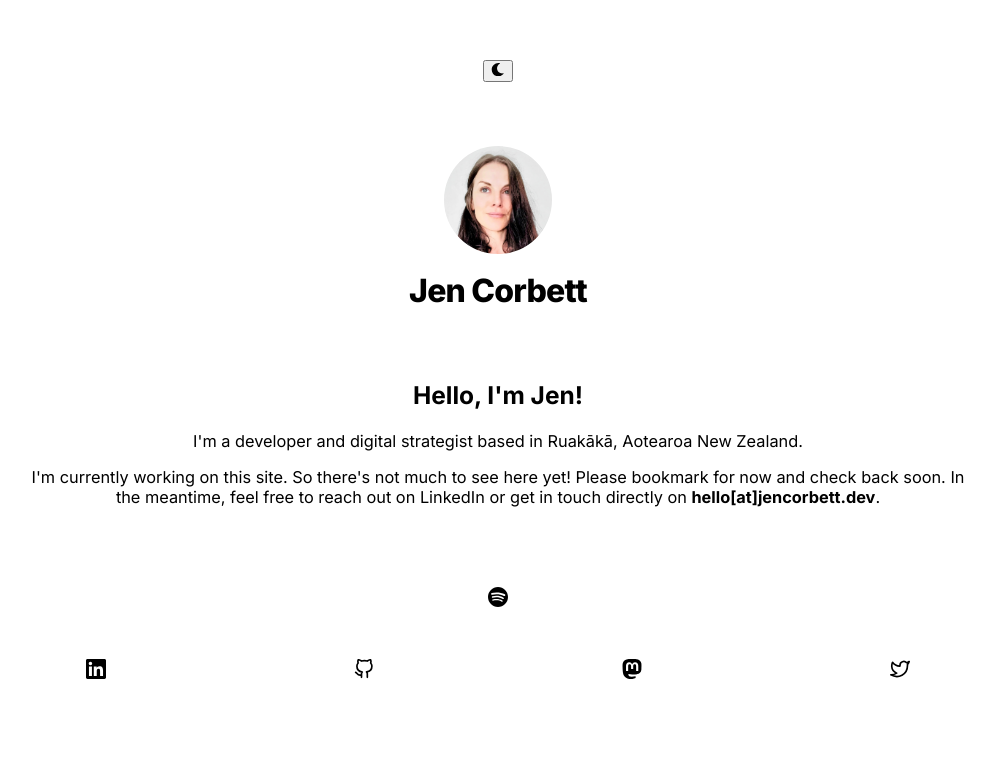
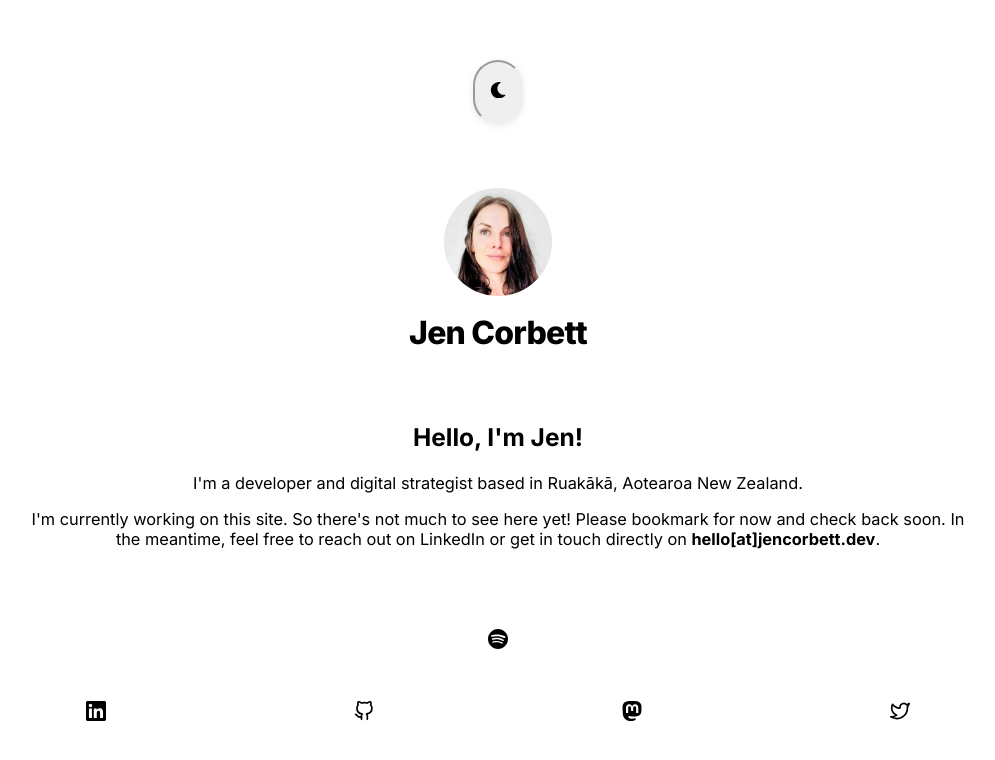
Before and after one commit to ajenstory/jencorbett.dev, a Next.js app in the folder app/: page / in a window 1280 px wide. Shown: the part 108-868 px from the top of the page, without its empty margins (142-1137 px from the left). Built offline with nearby package versions, Linux system fonts and the light colour scheme; no server answers.

Commit message:
Begin styling on fancy button

```diff
--- a/app/styles/Home.module.css
+++ b/app/styles/Home.module.css
@@ -76,8 +76,6 @@
 .card p {
   margin: 0;
   opacity: 0.6;
-  /* font-size: 0.9rem;
-     */
   line-height: 1.5;
   max-width: 30ch;
 }
@@ -91,20 +89,6 @@
 }
 
 /* Bootstrapped custom transforms */
-.center::before {
-  background: var(--secondary-glow);
-  border-radius: 50%;
-  width: 480px;
-  height: 360px;
-  margin-left: -400px;
-}
-
-.center::after {
-  background: var(--primary-glow);
-  width: 240px;
-  height: 180px;
-  z-index: -1;
-}
 
 .center::before,
 .center::after {
@@ -136,32 +120,6 @@
   transform: translateZ(0);
   overflow: hidden;
   box-shadow: 0px 2px 8px -1px #0000001a;
-}
-
-.custom::before,
-.custom::after {
-  content: "";
-  position: absolute;
-  z-index: -1;
-}
-
-/* Bootstrapped Conic Gradient Animation */
-.custom::before {
-  animation: 6s rotate linear infinite;
-  width: 200%;
-  height: 200%;
-  background: var(--tile-border);
-}
-
-/* Inner Square */
-.custom::after {
-  padding: 1px;
-  background: linear-gradient(
-    to bottom right,
-    rgba(var(--tile-start-rgb), 1),
-    rgba(var(--tile-end-rgb), 1)
-  );
-  background-clip: content-box;
 }
 
 /* Bootstrapped Enable hover only on non-touch devices */
--- a/app/styles/globals.css
+++ b/app/styles/globals.css
@@ -42,3 +42,32 @@ a {
     color-scheme: dark;
   }
 }
+
+button {
+  border: 2px;
+  transform: translateZ(10);
+  /* background: none; */
+  border-radius: 85px;
+  padding: 20px 15px;
+  border-style: inset;
+  cursor: pointer;
+  font-family: inherit;
+  font-size: inherit;
+  font-weight: inherit;
+  box-shadow: 0px 2px 8px -1px #0000001a;
+}
+
+button::before {
+  background: var(--secondary-glow);
+  border-radius: 50%;
+  width: 480px;
+  height: 360px;
+  margin-left: -400px;
+}
+
+button::after {
+  background: var(--primary-glow);
+  width: 240px;
+  height: 180px;
+  z-index: -1;
+}
```
